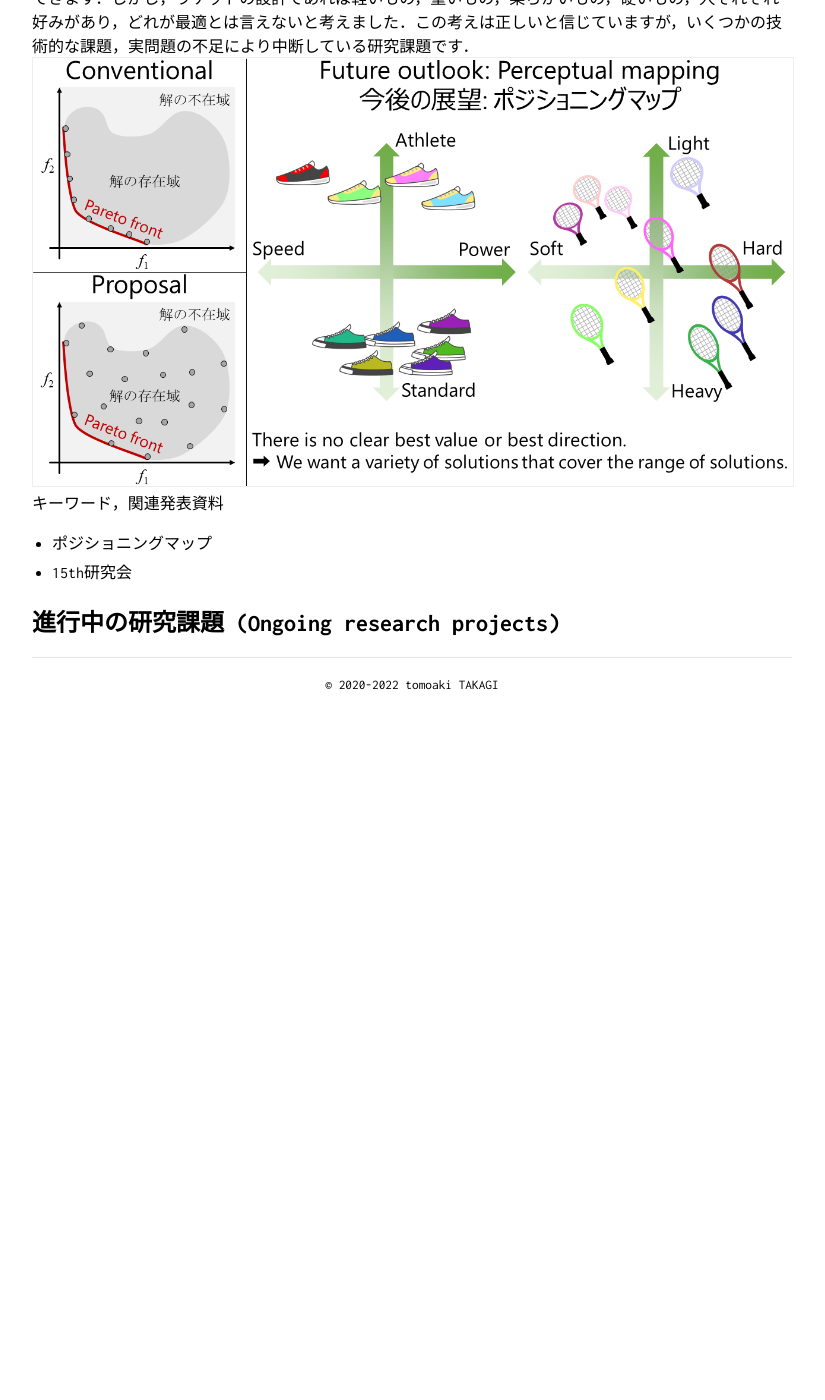
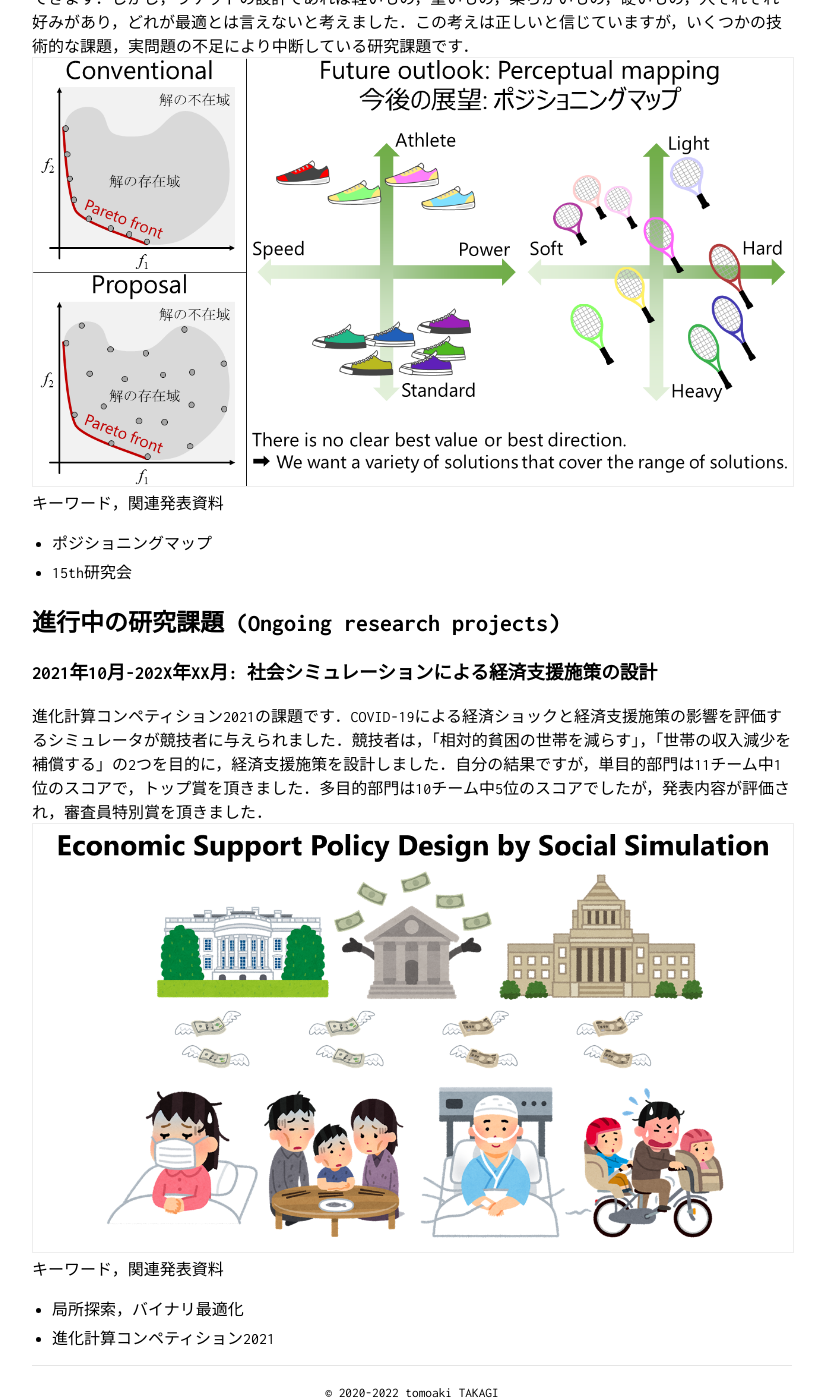
Before and after one commit to tomtkg/tomtkg.github.io, a Jekyll site: the page built from researchJP.md, in a window 1280 px wide and 1400 px high, scrolled down 5019 px. Shown: the whole window, without its empty margins (228-1053 px from the left). Built offline with Jekyll 4.4.1, drawn with Linux system fonts in a browser that asks for light colours; before the commit the page ends 5711 px from its top, so only the background shows below that.

Commit message:
Add comp2021

```diff
--- a/researchJP.md
+++ b/researchJP.md
@@ -59,3 +59,9 @@ title: Tom TKG's Homepage
 - 15th研究会
 
 ## 進行中の研究課題 (Ongoing research projects)
+### 2021年10月-202X年XX月: 社会シミュレーションによる経済支援施策の設計
+進化計算コンペティション2021の課題です．COVID-19による経済ショックと経済支援施策の影響を評価するシミュレータが競技者に与えられました．競技者は，「相対的貧困の世帯を減らす」，「世帯の収入減少を補償する」の2つを目的に，経済支援施策を設計しました．自分の結果ですが，単目的部門は11チーム中1位のスコアで，トップ賞を頂きました．多目的部門は10チーム中5位のスコアでしたが，発表内容が評価され，審査員特別賞を頂きました．
+<img src="image/comp2021.png">
+キーワード，関連発表資料
+- 局所探索，バイナリ最適化
+- 進化計算コンペティション2021
```
Also changed, not shown: image/comp2021.png (added).
